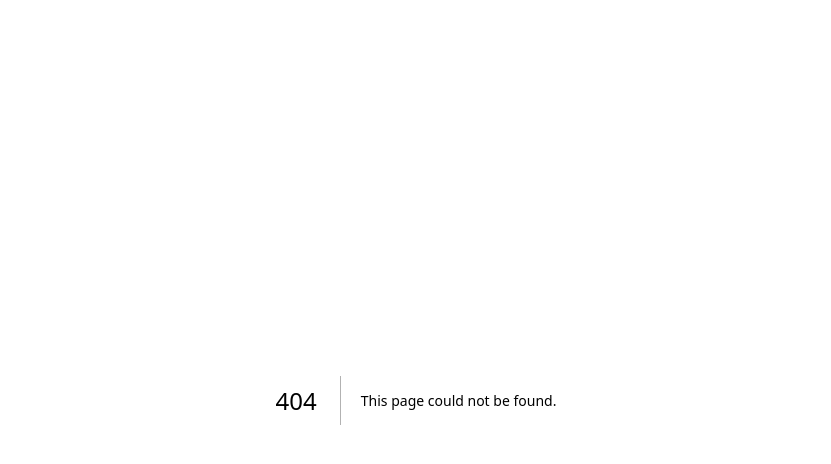
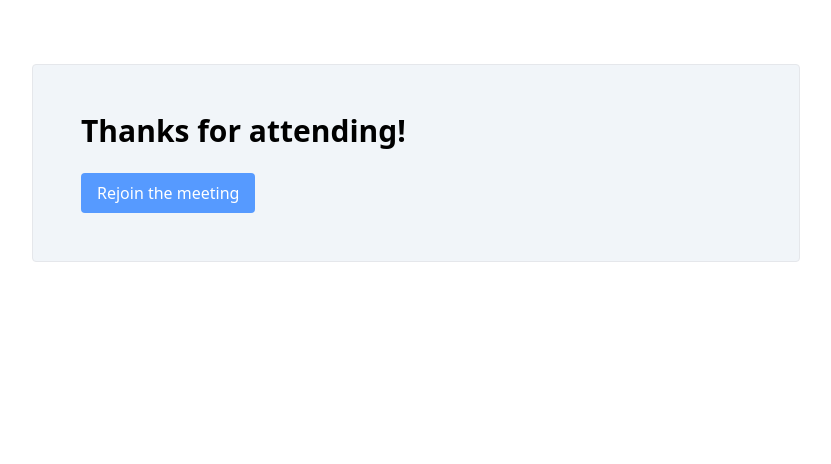
Before and after one commit to bluedotimpact/meet, a Next.js app: page /finished in a window 1280 px wide. Before the commit this address had no page. Shown: the top 464 px of the page, without its empty margins (224-1055 px from the left). Built offline with nearby package versions, Linux system fonts and the light colour scheme.

Commit message:
Add finished page

```diff
--- /dev/null
+++ b/src/pages/finished.tsx
@@ -0,0 +1,14 @@
+import { Page } from '../components/Page';
+import { H1 } from '../components/Text';
+import Button from '../components/Button';
+
+const Home: React.FC = () => {
+return (
+  <Page>
+    <H1 className="flex-1">Thanks for attending!</H1>
+    <Button href={`/${window.location.search}`}>Rejoin the meeting</Button>
+  </Page>
+)
+};
+
+export default Home;
```
